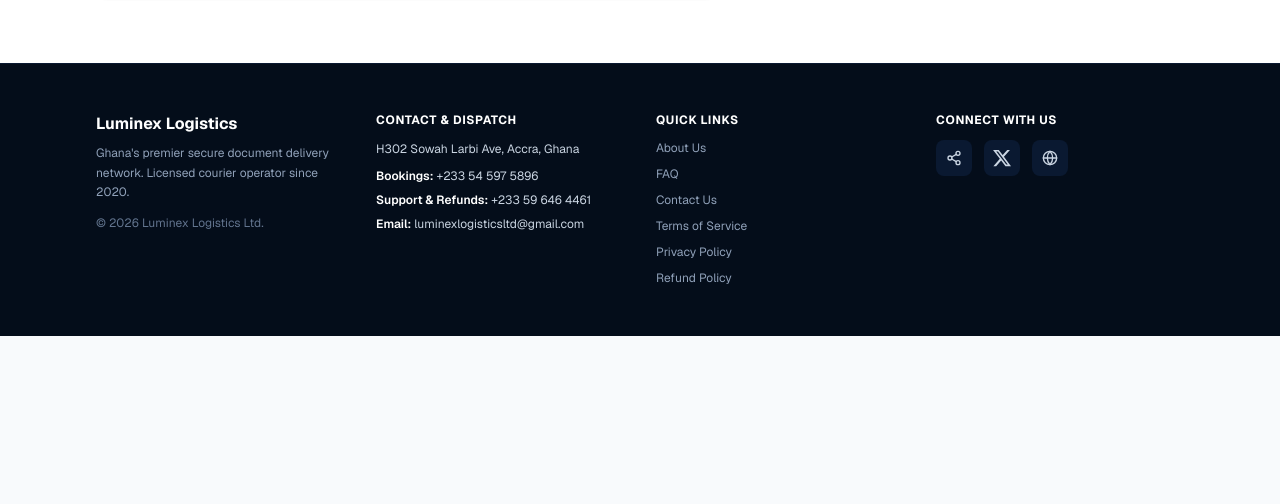
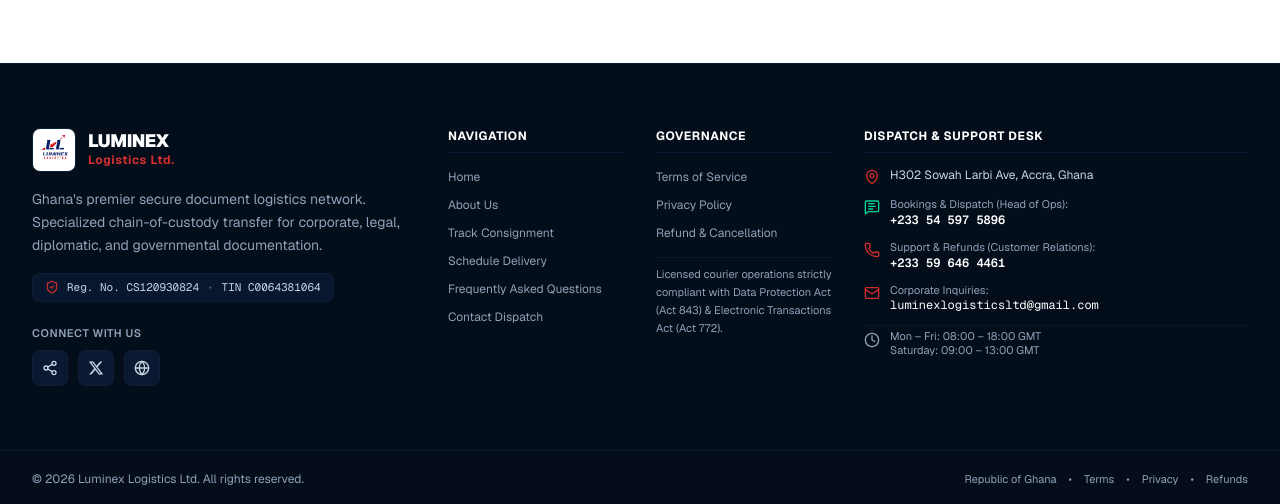
Before and after one commit to LuminAI-Platform/luminex_website, a Next.js app: page /about in a window 1280 px wide. Shown: the part 3495-3999 px from the top of the page. Before the commit the page ends 3831 px from the top, so only its background shows below. Built offline with nearby package versions, Linux system fonts and the light colour scheme; no server answers.

Commit message:
style(footer): re-arrange footer with balanced grid, logo, separate legal column, and styled contact channels

```diff
--- a/src/components/Footer.tsx
+++ b/src/components/Footer.tsx
@@ -1,21 +1,38 @@
 import React from "react";
 import Link from "next/link";
-import { Share2, Globe } from "lucide-react";
+import Image from "next/image";
+import {
+  Share2,
+  Globe,
+  MapPin,
+  Phone,
+  Mail,
+  MessageSquareText,
+  Clock,
+  ShieldCheck,
+  ArrowUpRight,
+} from "lucide-react";
 
-// ── Data ─────────────────────────────────────────────────────────────
+// ── Navigation & Legal Links ─────────────────────────────────────────
 
-const QUICK_LINKS = [
+const PLATFORM_LINKS = [
+  { label: "Home", href: "/" },
   { label: "About Us", href: "/about" },
-  { label: "FAQ", href: "/faq" },
-  { label: "Contact Us", href: "/contact" },
+  { label: "Track Consignment", href: "/track" },
+  { label: "Schedule Delivery", href: "/book" },
+  { label: "Frequently Asked Questions", href: "/faq" },
+  { label: "Contact Dispatch", href: "/contact" },
+] as const;
+
+const LEGAL_LINKS = [
   { label: "Terms of Service", href: "/terms" },
   { label: "Privacy Policy", href: "/privacy" },
-  { label: "Refund Policy", href: "/refund" },
+  { label: "Refund & Cancellation", href: "/refund" },
 ] as const;
 
 const SOCIAL_LINKS = [
   {
-    label: "Share",
+    label: "Share Platform",
     href: "#",
     icon: Share2,
   },
@@ -23,13 +40,13 @@ const SOCIAL_LINKS = [
     label: "X (Twitter)",
     href: "#",
     icon: () => (
-      <svg className="w-5 h-5 fill-current" viewBox="0 0 24 24">
+      <svg className="w-4 h-4 fill-current" viewBox="0 0 24 24">
         <path d="M18.244 2.25h3.308l-7.227 8.26 8.502 11.24H16.17l-5.214-6.817L4.99 21.75H1.68l7.73-8.835L1.254 2.25H8.08l4.713 6.231zm-1.161 17.52h1.833L7.084 4.126H5.117z" />
       </svg>
     ),
   },
   {
-    label: "Website",
+    label: "Website Portal",
     href: "#",
     icon: Globe,
   },
@@ -40,103 +57,213 @@ const SOCIAL_LINKS = [
 /**
  * Site-wide footer.
  *
- * 4-column layout: Brand, Contact Info, Quick Links, Social.
- * Responsive grid: 1-col → 2-col (sm) → 4-col (lg).
+ * Engineered with 4-column balanced grid:
+ * - Brand & Corporate Identification (with logo, registration, and social buttons)
+ * - Platform Navigation
+ * - Legal, Governance & Compliance
+ * - Direct Contact, Dispatch Channels & Operational Hours
+ * Includes clean statutory copyright sub-bar.
  */
 export default function Footer() {
   return (
-    <footer className="w-full bg-navy-950 text-white text-sm py-10 md:py-12 border-t border-navy-900">
-      <div className="max-w-6xl mx-auto px-4 sm:px-6 lg:px-8">
-        <div className="grid grid-cols-1 sm:grid-cols-2 lg:grid-cols-4 gap-8 items-start">
-          {/* Column 1 — Brand & Legal */}
-          <div className="flex flex-col gap-2">
-            <h3 className="font-bold text-white text-base">
-              Luminex Logistics
-            </h3>
-            <p className="text-slate-400 text-xs leading-relaxed">
-              Ghana&apos;s premier secure document delivery network. Licensed
-              courier operator since 2020.
+    <footer className="w-full bg-navy-950 text-white text-sm border-t border-navy-900">
+      {/* ── Main Content Grid ─────────────────────────────────── */}
+      <div className="max-w-7xl mx-auto px-4 sm:px-6 lg:px-8 py-12 md:py-16">
+        <div className="grid grid-cols-1 md:grid-cols-2 lg:grid-cols-12 gap-10 lg:gap-8 items-start">
+
+          {/* Column 1: Brand & Identity (Span 4) */}
+          <div className="lg:col-span-4 space-y-4">
+            <Link href="/" className="inline-flex items-center gap-3 group">
+              <div className="relative w-11 h-11 rounded-lg overflow-hidden border border-navy-800 bg-navy-900 shrink-0">
+                <Image
+                  src="/logo.jpeg"
+                  alt="Luminex Logistics Logo"
+                  fill
+                  sizes="44px"
+                  className="object-cover"
+                />
+              </div>
+              <div>
+                <span className="text-base sm:text-lg font-black text-white tracking-tight uppercase block leading-none">
+                  Luminex
+                </span>
+                <span className="text-[10px] sm:text-xs font-bold text-brand-red-500 tracking-wider block mt-0.5">
+                  Logistics Ltd.
+                </span>
+              </div>
+            </Link>
+
+            <p className="text-slate-400 text-xs sm:text-sm leading-relaxed max-w-sm">
+              Ghana&apos;s premier secure document logistics network. Specialized chain-of-custody transfer for corporate, legal, diplomatic, and governmental documentation.
             </p>
-            <p className="text-slate-500 text-xs mt-1">
-              © {new Date().getFullYear()} Luminex Logistics Ltd.
-            </p>
+
+            <div className="inline-flex items-center gap-2 bg-navy-900/90 border border-navy-800/80 px-3 py-1.5 rounded-lg text-[11px] font-mono text-slate-300">
+              <ShieldCheck className="w-3.5 h-3.5 text-brand-red-500 shrink-0" />
+              <span>Reg. No. CS120930824</span>
+              <span className="text-slate-600">•</span>
+              <span>TIN C0064381064</span>
+            </div>
+
+            {/* Social Icons */}
+            <div className="pt-2">
+              <p className="text-[11px] uppercase tracking-wider text-slate-400 font-semibold mb-2">
+                Connect With Us
+              </p>
+              <div className="flex items-center gap-2.5">
+                {SOCIAL_LINKS.map((social) => {
+                  const Icon = social.icon;
+                  return (
+                    <a
+                      key={social.label}
+                      href={social.href}
+                      aria-label={social.label}
+                      className="w-9 h-9 rounded-lg bg-navy-900 hover:bg-brand-red-500 border border-navy-800 hover:border-brand-red-500 flex items-center justify-center text-slate-300 hover:text-white transition-all duration-200"
+                    >
+                      <Icon className="w-4 h-4" />
+                    </a>
+                  );
+                })}
+              </div>
+            </div>
           </div>
 
-          {/* Column 2 — Contact Info */}
-          <div className="flex flex-col gap-2">
-            <h4 className="font-bold text-white uppercase text-xs tracking-wider mb-1">
-              Contact & Dispatch
+          {/* Column 2: Platform Links (Span 2) */}
+          <div className="lg:col-span-2 space-y-3.5">
+            <h4 className="font-bold text-white uppercase text-xs tracking-wider border-b border-navy-900 pb-2">
+              Navigation
             </h4>
-            <p className="text-slate-300 text-xs leading-relaxed">
-              H302 Sowah Larbi Ave, Accra, Ghana
-            </p>
-            <p className="text-slate-300 text-xs">
-              <span className="font-semibold text-white">Bookings:</span>{" "}
-              <a
-                href="https://wa.me/233545975896"
-                target="_blank"
-                rel="noopener noreferrer"
-                className="hover:text-white transition-colors"
-              >
-                +233 54 597 5896
-              </a>
-            </p>
-            <p className="text-slate-300 text-xs">
-              <span className="font-semibold text-white">Support & Refunds:</span>{" "}
-              <a
-                href="tel:+233596464461"
-                className="hover:text-white transition-colors"
-              >
-                +233 59 646 4461
-              </a>
-            </p>
-            <p className="text-slate-300 text-xs">
-              <span className="font-semibold text-white">Email:</span>{" "}
-              <a
-                href="mailto:luminexlogisticsltd@gmail.com"
-                className="hover:text-white transition-colors"
-              >
-                luminexlogisticsltd@gmail.com
-              </a>
-            </p>
+            <ul className="space-y-2 text-xs">
+              {PLATFORM_LINKS.map((link) => (
+                <li key={link.href}>
+                  <Link
+                    href={link.href}
+                    className="text-slate-400 hover:text-white transition-colors duration-200 inline-flex items-center gap-1 group py-0.5"
+                  >
+                    <span>{link.label}</span>
+                    <ArrowUpRight className="w-3 h-3 opacity-0 group-hover:opacity-100 transition-opacity text-brand-red-500" />
+                  </Link>
+                </li>
+              ))}
+            </ul>
           </div>
 
-          {/* Column 3 — Quick Links */}
-          <div className="flex flex-col gap-1.5">
-            <h4 className="font-bold text-white uppercase text-xs tracking-wider mb-1">
-              Quick Links
+          {/* Column 3: Legal & Governance (Span 2) */}
+          <div className="lg:col-span-2 space-y-3.5">
+            <h4 className="font-bold text-white uppercase text-xs tracking-wider border-b border-navy-900 pb-2">
+              Governance
             </h4>
-            {QUICK_LINKS.map((link) => (
-              <Link
-                key={link.href}
-                href={link.href}
-                className="text-slate-400 hover:text-white transition-colors duration-200 w-fit text-xs py-0.5"
-              >
-                {link.label}
-              </Link>
-            ))}
+            <ul className="space-y-2 text-xs">
+              {LEGAL_LINKS.map((link) => (
+                <li key={link.href}>
+                  <Link
+                    href={link.href}
+                    className="text-slate-400 hover:text-white transition-colors duration-200 inline-flex items-center gap-1 group py-0.5"
+                  >
+                    <span>{link.label}</span>
+                    <ArrowUpRight className="w-3 h-3 opacity-0 group-hover:opacity-100 transition-opacity text-brand-red-500" />
+                  </Link>
+                </li>
+              ))}
+            </ul>
+
+            <div className="pt-2 border-t border-navy-900/80">
+              <p className="text-[11px] text-slate-400 leading-relaxed">
+                Licensed courier operations strictly compliant with Data Protection Act (Act 843) & Electronic Transactions Act (Act 772).
+              </p>
+            </div>
           </div>
 
-          {/* Column 4 — Social / Connect */}
-          <div className="flex flex-col gap-3">
-            <h4 className="font-bold text-white uppercase text-xs tracking-wider">
-              Connect With Us
+          {/* Column 4: Contact & Operations Desk (Span 4) */}
+          <div className="lg:col-span-4 space-y-3.5">
+            <h4 className="font-bold text-white uppercase text-xs tracking-wider border-b border-navy-900 pb-2">
+              Dispatch & Support Desk
             </h4>
-            <div className="flex items-center gap-3 text-slate-400">
-              {SOCIAL_LINKS.map((social) => {
-                const Icon = social.icon;
-                return (
+
+            <div className="space-y-3 text-xs">
+              {/* Address */}
+              <div className="flex items-start gap-2.5 text-slate-300">
+                <MapPin className="w-4 h-4 text-brand-red-500 shrink-0 mt-0.5" />
+                <span className="leading-snug">H302 Sowah Larbi Ave, Accra, Ghana</span>
+              </div>
+
+              {/* Bookings */}
+              <div className="flex items-start gap-2.5">
+                <MessageSquareText className="w-4 h-4 text-emerald-400 shrink-0 mt-0.5" />
+                <div>
+                  <span className="text-slate-400 block text-[11px]">Bookings & Dispatch (Head of Ops):</span>
                   <a
-                    key={social.label}
-                    href={social.href}
-                    aria-label={social.label}
-                    className="w-9 h-9 rounded-lg bg-navy-900 hover:bg-brand-red-500 flex items-center justify-center text-slate-300 hover:text-white transition-all duration-200"
+                    href="https://wa.me/233545975896"
+                    target="_blank"
+                    rel="noopener noreferrer"
+                    className="text-white hover:text-emerald-400 font-semibold font-mono transition-colors"
                   >
-                    <Icon className="w-4 h-4" />
+                    +233 54 597 5896
                   </a>
-                );
-              })}
+                </div>
+              </div>
+
+              {/* Customer Service & Refunds */}
+              <div className="flex items-start gap-2.5">
+                <Phone className="w-4 h-4 text-brand-red-500 shrink-0 mt-0.5" />
+                <div>
+                  <span className="text-slate-400 block text-[11px]">Support & Refunds (Customer Relations):</span>
+                  <a
+                    href="tel:+233596464461"
+                    className="text-white hover:text-brand-red-400 font-semibold font-mono transition-colors"
+                  >
+                    +233 59 646 4461
+                  </a>
+                </div>
+              </div>
+
+              {/* Email */}
+              <div className="flex items-start gap-2.5">
+                <Mail className="w-4 h-4 text-brand-red-500 shrink-0 mt-0.5" />
+                <div>
+                  <span className="text-slate-400 block text-[11px]">Corporate Inquiries:</span>
+                  <a
+                    href="mailto:luminexlogisticsltd@gmail.com"
+                    className="text-white hover:text-slate-200 font-mono transition-colors break-all"
+                  >
+                    luminexlogisticsltd@gmail.com
+                  </a>
+                </div>
+              </div>
+
+              {/* Hours */}
+              <div className="flex items-start gap-2.5 text-slate-400 pt-1 border-t border-navy-900/80">
+                <Clock className="w-4 h-4 text-slate-400 shrink-0 mt-0.5" />
+                <div className="text-[11px] leading-tight">
+                  <p>Mon – Fri: 08:00 – 18:00 GMT</p>
+                  <p>Saturday: 09:00 – 13:00 GMT</p>
+                </div>
+              </div>
             </div>
+          </div>
+
+        </div>
+      </div>
+
+      {/* ── Sub-Footer / Legal Copyright Bar ───────────────────── */}
+      <div className="border-t border-navy-900 bg-navy-950/80">
+        <div className="max-w-7xl mx-auto px-4 sm:px-6 lg:px-8 py-5 flex flex-col sm:flex-row items-center justify-between gap-3 text-xs text-slate-400">
+          <p className="text-center sm:text-left">
+            © {new Date().getFullYear()} Luminex Logistics Ltd. All rights reserved.
+          </p>
+          <div className="flex items-center gap-3 text-[11px] text-slate-400 flex-wrap justify-center">
+            <span>Republic of Ghana</span>
+            <span>•</span>
+            <Link href="/terms" className="hover:text-slate-300 transition-colors">
+              Terms
+            </Link>
+            <span>•</span>
+            <Link href="/privacy" className="hover:text-slate-300 transition-colors">
+              Privacy
+            </Link>
+            <span>•</span>
+            <Link href="/refund" className="hover:text-slate-300 transition-colors">
+              Refunds
+            </Link>
           </div>
         </div>
       </div>
```
